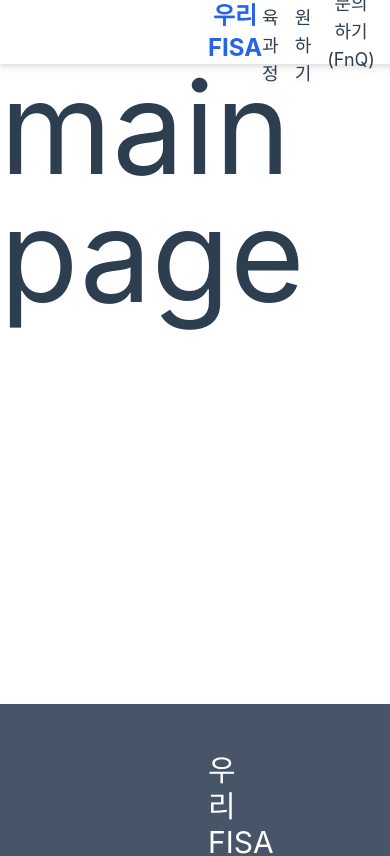
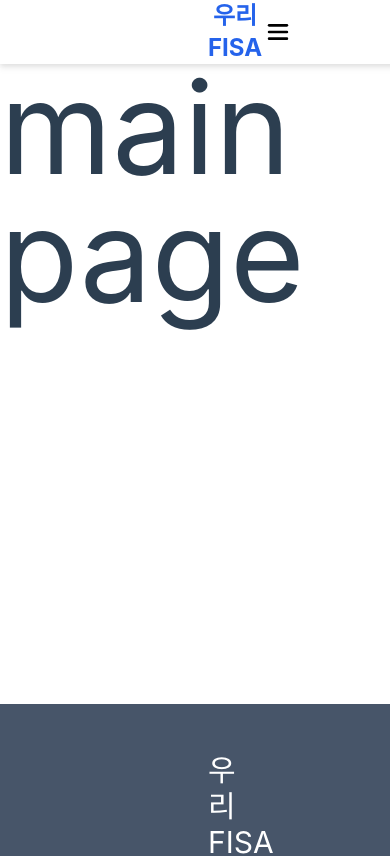
Before and after one commit to woorifisa/apply, a Vue app in the folder frontend/: page / in a window 390 px wide. Shown: the top 856 px of the page. Built offline with nearby package versions, Linux system fonts and the light colour scheme.

Commit message:
fix: header text 줄바꿈 문제 수정
반응형으로 제작하여 1024보다 작을 경우 햄버거 버튼으로 대체
햄버거버튼 svg는 따로 컴포넌트로 분리

```diff
--- /dev/null
+++ b/frontend/src/components/icons/HamburgerMenu.vue
@@ -0,0 +1,27 @@
+<template>
+  <svg
+    width="32px"
+    height="32px"
+    viewBox="-2.4 -2.4 28.80 28.80"
+    fill="none"
+    xmlns="http://www.w3.org/2000/svg"
+  >
+    <g id="SVGRepo_bgCarrier" stroke-width="0"></g>
+    <g
+      id="SVGRepo_tracerCarrier"
+      stroke-linecap="round"
+      stroke-linejoin="round"
+      stroke="#CCCCCC"
+      stroke-width="0.43200000000000005"
+    ></g>
+    <g id="SVGRepo_iconCarrier">
+      <path d="M4 18L20 18" stroke="#000000" stroke-width="2.4" stroke-linecap="round"></path>
+      <path d="M4 12L20 12" stroke="#000000" stroke-width="2.4" stroke-linecap="round"></path>
+      <path d="M4 6L20 6" stroke="#000000" stroke-width="2.4" stroke-linecap="round"></path>
+    </g>
+  </svg>
+</template>
+
+<script setup></script>
+
+<style lang="scss" scoped></style>
--- a/frontend/src/layouts/DefaultHeader.vue
+++ b/frontend/src/layouts/DefaultHeader.vue
@@ -1,6 +1,6 @@
 <template>
   <div
-    class="bg-white flex flex-row justify-between py-4 px-52 drop-shadow-md h-16 items-center text-center text-lg"
+    class="bg-white flex flex-row justify-between py-4 px-52 drop-shadow-md h-16 items-center text-center text-lg text-black"
   >
     <div>
       <router-link to="/" class="font-bold text-2xl text-blue-600">
@@ -8,7 +8,8 @@
         {{ HEADER.LOGO }}
       </router-link>
     </div>
-    <ul class="flex flex-row gap-4 items-center">
+    <div class="menu">
+      <ul class="flex gap-4 items-center">
         <li v-for="(item, index) in HEADER.CONTENTS" :key="index">
           <router-link :to="item.LINK">{{ item.TEXT }}</router-link>
         </li>
@@ -19,10 +20,50 @@
         </li>
       </ul>
     </div>
+    <div class="hamburger_menu">
+      <button @click="openMenu">
+        <HamburgerMenu />
+      </button>
+      <ul v-if="viewMenu" class="items">
+        <li v-for="(item, index) in HEADER.CONTENTS" :key="index">
+          <router-link :to="item.LINK">{{ item.TEXT }}</router-link>
+        </li>
+        <li>
+          <button class="bg-blue-600 text-white border rounded-xl px-3 py-1 active:bg-blue-800">
+            {{ HEADER.LOGIN }}
+          </button>
+        </li>
+      </ul>
+    </div>
+  </div>
 </template>
 
 <script setup>
 import { HEADER } from '../constants/String';
+import HamburgerMenu from '../components/icons/HamburgerMenu.vue';
+import { ref } from 'vue';
+
+const viewMenu = ref(false);
+
+const openMenu = () => {
+  viewMenu.value = !viewMenu.value;
+};
 </script>
 
-<style scoped></style>
+<style lang="postcss" scoped>
+.menu {
+  @apply hidden lg:flex;
+}
+
+.hamburger_menu {
+  @apply lg:hidden flex flex-row gap-4 h-full;
+}
+
+.hamburger_menu > .items {
+  @apply absolute flex flex-col items-center bg-white translate-y-12;
+}
+
+.hamburger_menu > .items > li {
+  @apply w-full py-2 px-3 border border-gray-400;
+}
+</style>
```
Lines whose indentation alone changed are shown as unchanged.
